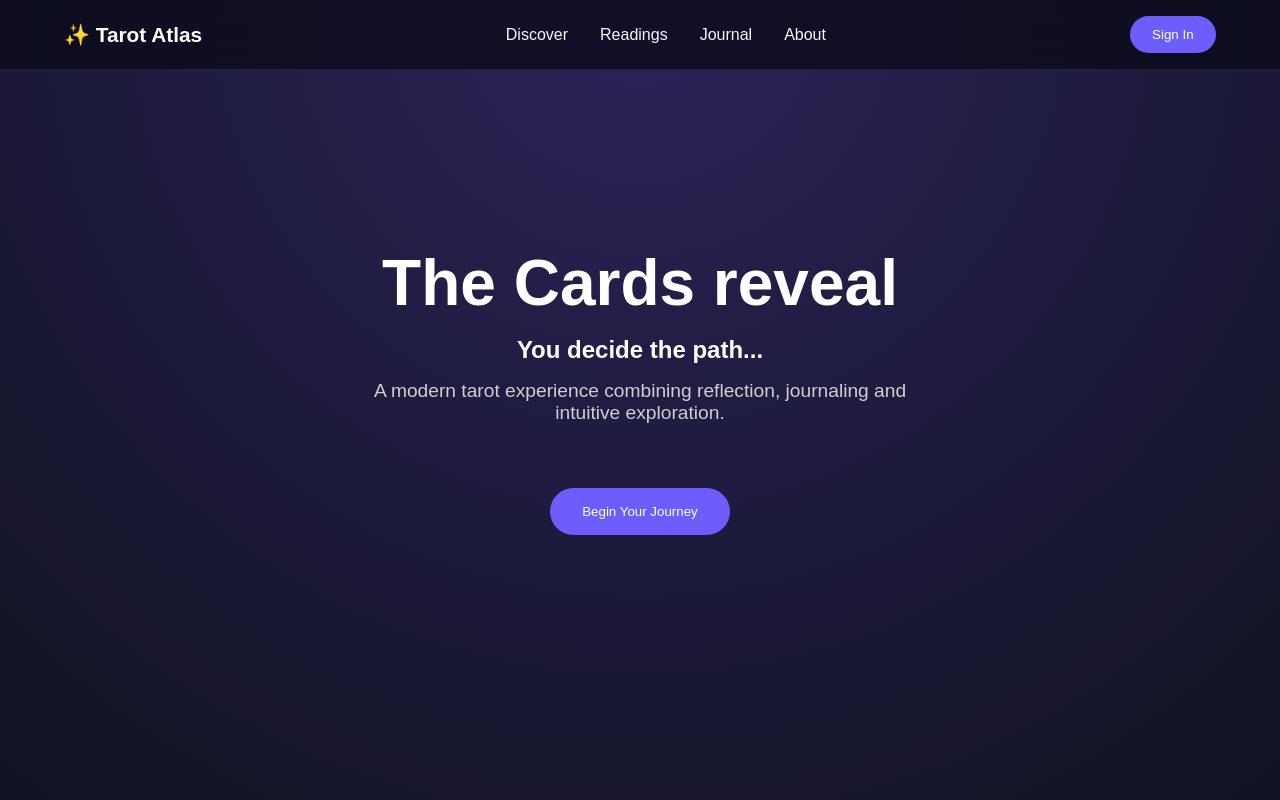
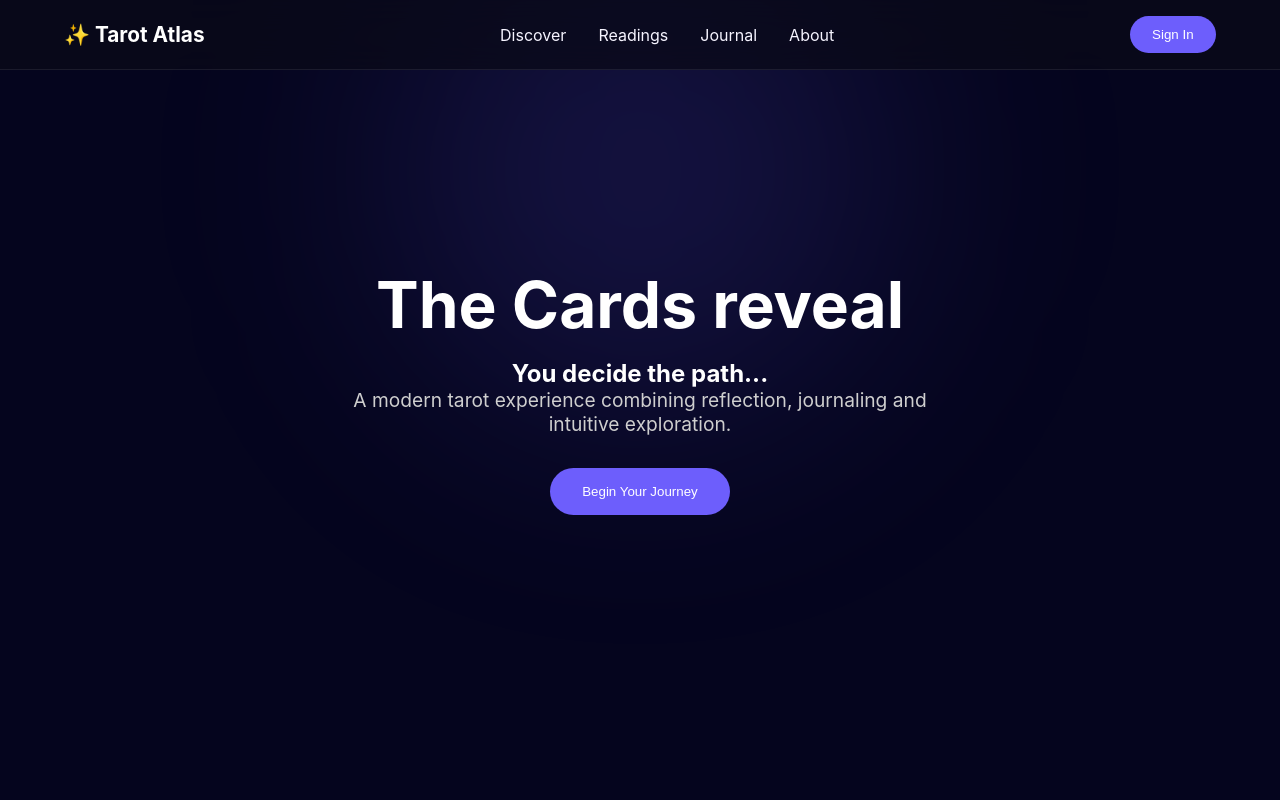
Before and after one commit to paulinahs/tarot-atlas, a React (Vite) app: page / in a window 1280 px wide. Shown: the top 800 px of the page. Built offline with nearby package versions, Linux system fonts and the light colour scheme.

Commit message:
style: update CSS for improved button hover effects and background consistency

```diff
--- a/src/index.css
+++ b/src/index.css
@@ -1,72 +1,15 @@
-:root {
-  font-family: Inter, sans-serif;
-
-  color: white;
-  background: #0d1024;
-}
-
 * {
-  box-sizing: border-box;
   margin: 0;
   padding: 0;
+  box-sizing: border-box;
 }
 
 body {
-  margin: 0;
-
-  background:
-    radial-gradient(circle at top,
-      #2a2458,
-      #111222 55%,
-      #090a13);
-
+  background: #05051e;
   color: white;
-
-  font-family: "Poppins", sans-serif;
+  font-family: Inter, sans-serif;
 }
 
-nav {
-  padding: 1rem 2rem;
-  display: flex;
-  gap: 1rem;
+#root {
+  min-height: 100vh;
 }
-
-a {
-  color: #d8b4fe;
-  text-decoration: none;
-}
-
-.hero {
-  min-height: 80vh;
-
-  display: flex;
-  flex-direction: column;
-  justify-content: center;
-  align-items: center;
-
-  text-align: center;
-  padding: 2rem;
-}
-
-.hero h1 {
-  font-size: 4rem;
-}
-
-.hero p {
-  margin-top: 1rem;
-  max-width: 600px;
-  font-size: 1.2rem;
-}
-
-.hero button {
-  margin-top: 2rem;
-  padding: 1rem 2rem;
-
-  border: none;
-  border-radius: 999px;
-
-  background: #8b5cf6;
-  color: white;
-
-  cursor: pointer;
-}
--- a/src/pages/Home.css
+++ b/src/pages/Home.css
@@ -38,6 +38,13 @@
     cursor: pointer;
 }
 
+.hero-button:hover {
+    transform: translateY(-3px);
+
+    box-shadow:
+        0 0 20px rgba(111, 76, 255, 0.5);
+}
+
 .features {
     display: grid;
 
@@ -55,7 +62,13 @@
     padding: 2rem;
 
     border-radius: 16px;
+
+    transition: all 0.3s ease;
 }
+
+
+
+
 
 .featured-reading {
     text-align: center;
```
